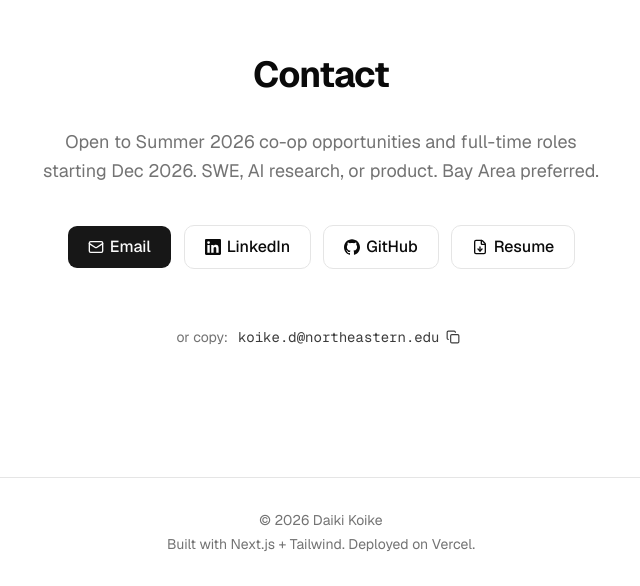
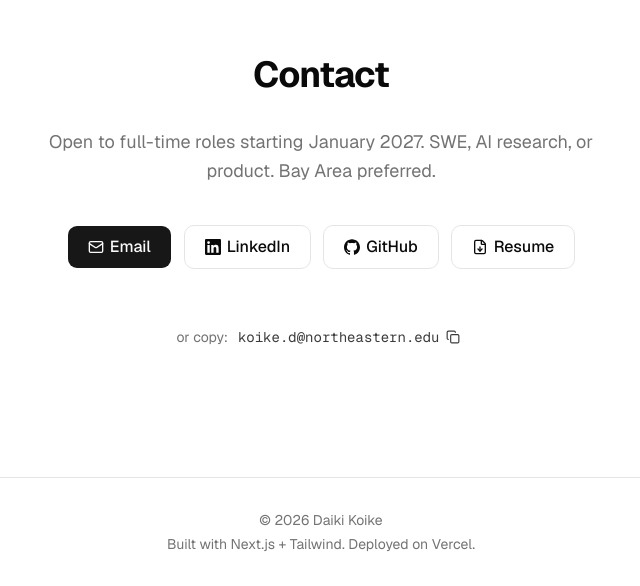
Before and after one commit to Daiki007121/dkoike, a Next.js app: page / in a window 1280 px wide. Shown: the part 2310-2896 px from the top of the page, without its empty margins (319-959 px from the left). Built offline with nearby package versions, Linux system fonts and the light colour scheme.

Commit message:
Update availability to January 2027 full-time roles

```diff
--- a/src/components/sections/Contact.tsx
+++ b/src/components/sections/Contact.tsx
@@ -39,8 +39,8 @@ export function Contact() {
           Contact
         </h2>
         <p className="max-w-xl text-lg leading-relaxed text-muted-foreground">
-          Open to Summer 2026 co-op opportunities and full-time roles starting
-          Dec 2026. SWE, AI research, or product. Bay Area preferred.
+          Open to full-time roles starting January 2027.
+          SWE, AI research, or product. Bay Area preferred.
         </p>
         <div className="mt-2 flex w-full flex-col gap-3 sm:w-auto sm:flex-row sm:flex-wrap sm:justify-center">
           <Button asChild size="lg" className="h-11 w-full px-5 text-base sm:w-auto">
```
